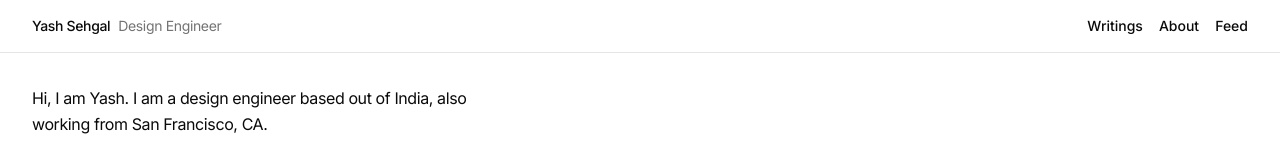
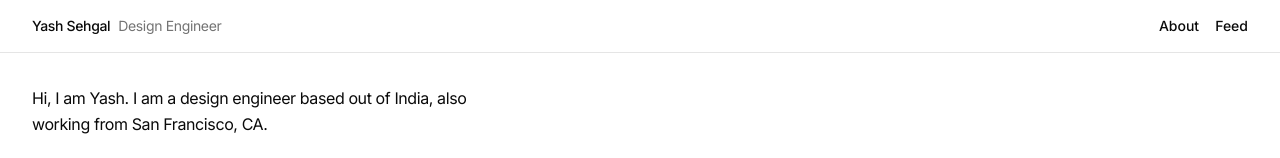
Before and after one commit to yashsehgal/personal-website, a Next.js app: page / in a window 1280 px wide. Shown: the top 158 px of the page. Built offline with nearby package versions, Linux system fonts and the light colour scheme.

Commit message:
hide writings for now

```diff
--- a/components/shared/navigation.tsx
+++ b/components/shared/navigation.tsx
@@ -7,8 +7,6 @@ const NAVIGATION_HIGHLIGHTED_LINKS: {
   title: string;
   route: ApplicationRoute;
 }[] = [
-  // { title: "Study", route: ROUTES.STUDY },
-  { title: "Writings", route: ROUTES.WRITINGS },
   { title: "About", route: ROUTES.ABOUT },
   { title: "Feed", route: ROUTES.FEED },
 ] as const;
```
